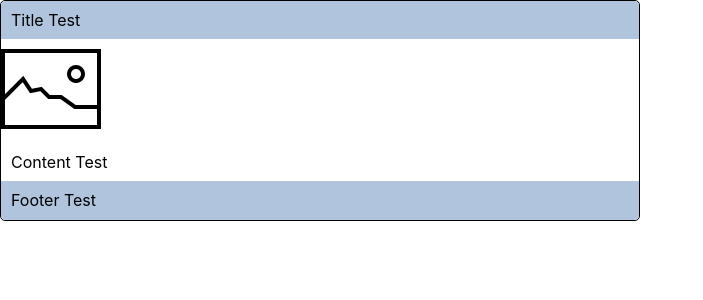
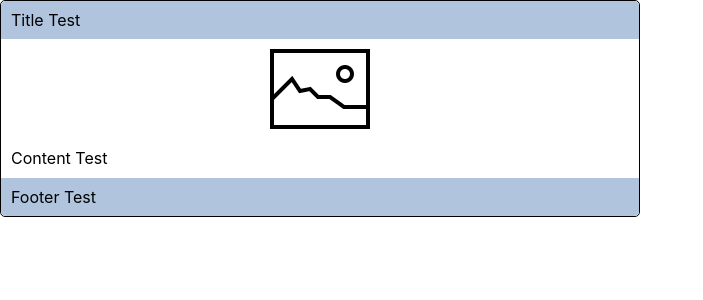
Before and after one commit to jyh4479/my-resume, a React (Create React App) app: page / in a window 1280 px wide. Shown: the top 300 px of the page, without its empty margins (0-703 px from the left). Built offline with nearby package versions, Linux system fonts and the light colour scheme.

Commit message:
UPDAT CARD COMPONENT
추후에 Card Component 좀 더 제대로 만들어 보기

```diff
--- a/src/components/card/CardImage.tsx
+++ b/src/components/card/CardImage.tsx
@@ -10,12 +10,17 @@ interface CardImageProps {
 }
 
 const defaultProps: CardImageProps = {
-    src: 'images/default.png'
+    src: 'images/default.png',
 }
+
+const Image = styled.img`
+  display: block;
+  margin: auto;
+`
 
 const CardImage: FunctionComponent<CardImageProps> = props => {
     return (
-        <img src={props.src} alt={'test'}/>
+        <Image src={props.src} alt={'test'}/>
     )
 }
 
```
